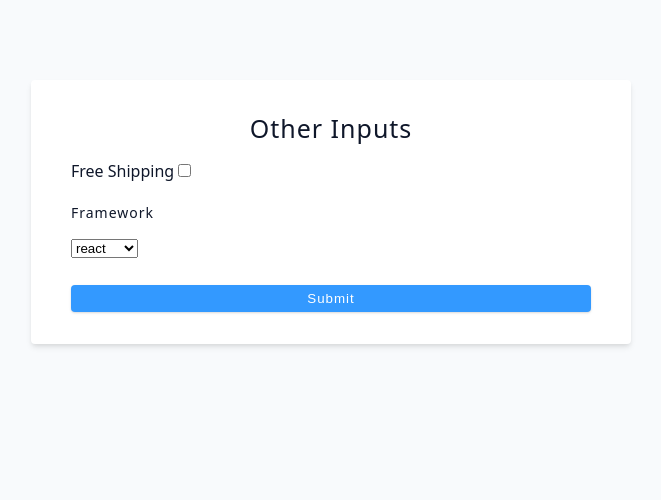
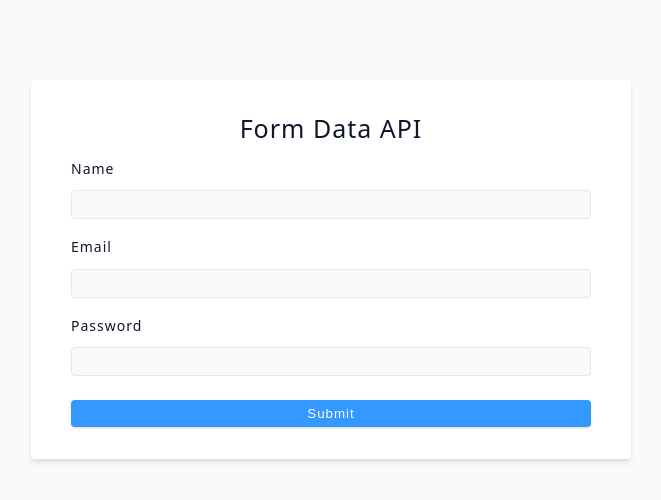
Before and after one commit to DevEljah/advanced-react, a React (Vite) app: page / in a window 1280 px wide. Shown: the top 500 px of the page, without its empty margins (309-970 px from the left). Built offline with nearby package versions, Linux system fonts and the light colour scheme.

Commit message:
Form Data API

```diff
--- a/src/App.jsx
+++ b/src/App.jsx
@@ -1,4 +1,4 @@
-import Starter from "./tutorial/06-forms/starter/04-other-inputs";
+import Starter from "./tutorial/06-forms/starter/05-form-data";
 // import Final from "./tutorial/06-forms/final/02-user-challenge";
 // import Final from "./tutorial/02-useEffect/final/05-cleanup-function";
 
--- a/src/tutorial/06-forms/starter/05-form-data.jsx
+++ b/src/tutorial/06-forms/starter/05-form-data.jsx
@@ -1,43 +1,55 @@
-import { useState } from 'react';
+import { useState } from "react";
 
 const UncontrolledInputs = () => {
   const [value, setValue] = useState(0);
 
   const handleSubmit = (e) => {
     e.preventDefault();
+    console.log(e.currentTarget);
+    /*"e.currentTarget"  returns  "form-element" */
+    const formData = new FormData(e.currentTarget);
+    console.log(formData);
+    // const email = formData.get("email"); // ==>
+    // console.log(email); // ==>
+    /* you can do it separately or all-in-ones */ // ==>
+    // console.log([...formData.entries()]); // returns Array
+    const newUser = Object.fromEntries(formData); //returns Object!
+    console.log(newUser);
+    // resetting the "state" value !
+    e.currentTarget.reset();
   };
   return (
     <div>
-      <form className='form' onSubmit={handleSubmit}>
+      <form className="form" onSubmit={handleSubmit}>
         <h4>Form Data API</h4>
         {/* name */}
-        <div className='form-row'>
-          <label htmlFor='name' className='form-label'>
+        <div className="form-row">
+          <label htmlFor="name" className="form-label">
             name
           </label>
-          <input type='text' className='form-input' id='name' name='name' />
+          <input type="text" className="form-input" id="name" name="name" />
         </div>
         {/* email */}
-        <div className='form-row'>
-          <label htmlFor='email' className='form-label'>
+        <div className="form-row">
+          <label htmlFor="email" className="form-label">
             Email
           </label>
-          <input type='email' className='form-input' id='email' name='email' />
+          <input type="email" className="form-input" id="email" name="email" />
         </div>
-        {/* email */}
-        <div className='form-row'>
-          <label htmlFor='password' className='form-label'>
+        {/* password */}
+        <div className="form-row">
+          <label htmlFor="password" className="form-label">
             Password
           </label>
           <input
-            type='password'
-            className='form-input'
-            id='password'
-            name='password'
+            type="password"
+            className="form-input"
+            id="password"
+            name="password"
           />
         </div>
 
-        <button type='submit' className='btn btn-block'>
+        <button type="submit" className="btn btn-block">
           submit
         </button>
       </form>
```
